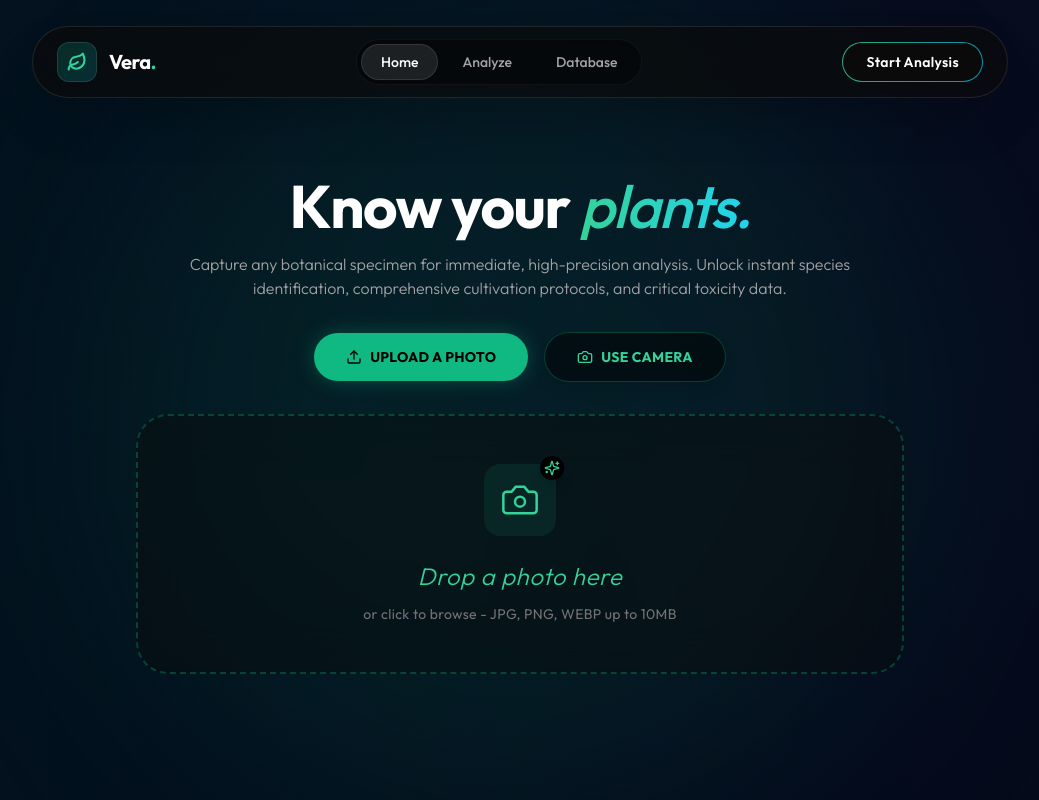
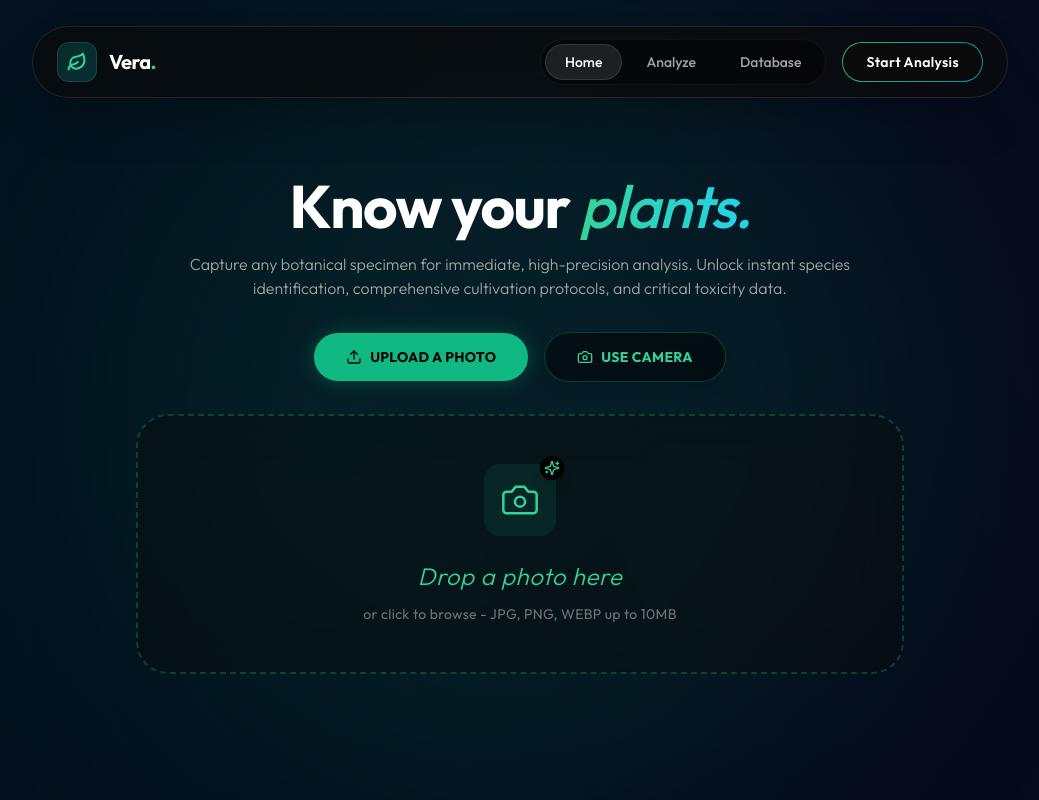
Before and after one commit to Charles-CS/Vera, a Next.js app: page / in a window 1280 px wide. Shown: the top 800 px of the page, without its empty margins (120-1159 px from the left). Built offline with nearby package versions, Linux system fonts and the light colour scheme.

Commit message:
Update Navbar layout to align links and button to the right

```diff
--- a/src/components/Navbar.tsx
+++ b/src/components/Navbar.tsx
@@ -38,6 +38,8 @@ const Navbar = () => {
           </span>
         </Link>
 
+        {/* Right Side: Links & CTA */}
+        <div className="flex items-center gap-4">
           {/* Links */}
           <ul className="hidden md:flex items-center gap-1 bg-black/40 p-1 rounded-full border border-white/5 shadow-inner">
             {links.map((item) => {
@@ -84,6 +86,7 @@ const Navbar = () => {
             <div className="w-4 h-0.5 bg-current rounded-full" />
           </button>
         </div>
+      </div>
     </motion.nav>
   );
 };
```
Lines whose indentation alone changed are shown as unchanged.
